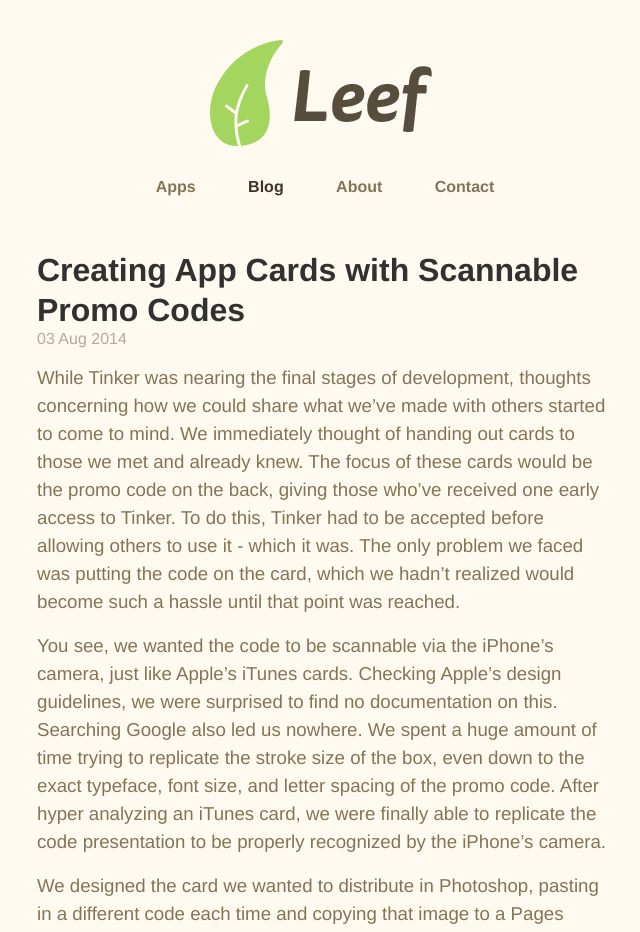
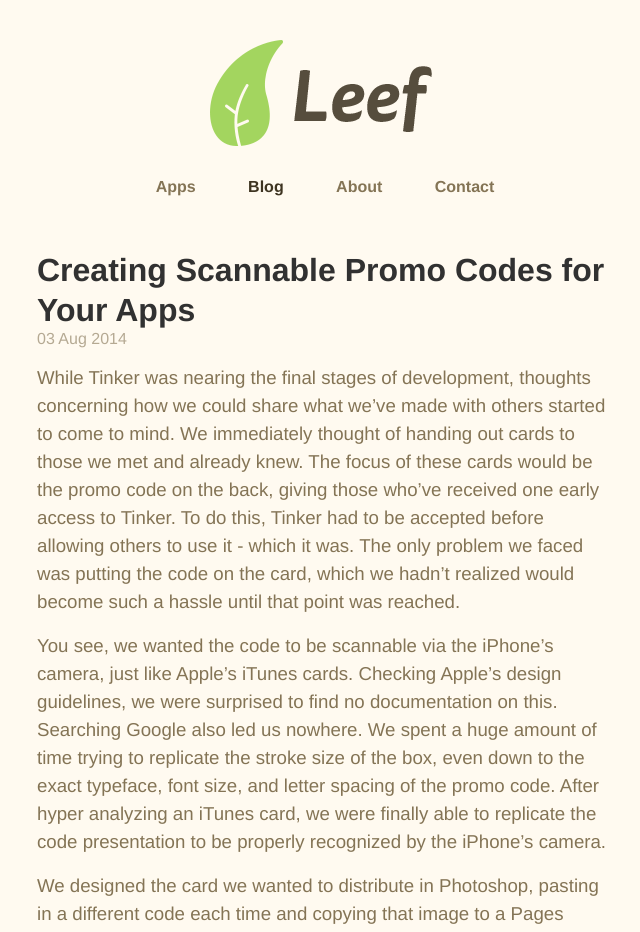
Before and after one commit to bio-ks/leef.github.io, a Jekyll site: the page built from _posts/2014-08-03-app-cards.md, in a window 1280 px wide. Shown: the top 932 px of the page, without its empty margins (315-955 px from the left). Built offline with Jekyll 4.4.1, drawn with Linux system fonts in a browser that asks for light colours; nearby versions of some CDN libraries; some web fonts are replaced; Markdown is read by kramdown in place of the engine named in the settings; comment, search, counter and statistics services are not loaded.

Commit message:
Created :_posts/2014-08-03-app-cards.md

```diff
--- a/_posts/2014-08-03-app-cards.md
+++ b/_posts/2014-08-03-app-cards.md
@@ -1,7 +1,7 @@
 ---
 published: true
 layout: post
-title: Creating App Cards with Scannable Promo Codes
+title: Creating Scannable Promo Codes for Your Apps
 download: true
 tweettext: "Create scannable promo code cards for your app with @teamleef's template"
 durl: "http://cl.ly/WsnR/download/App%20Promo%20Card.zip"
```
